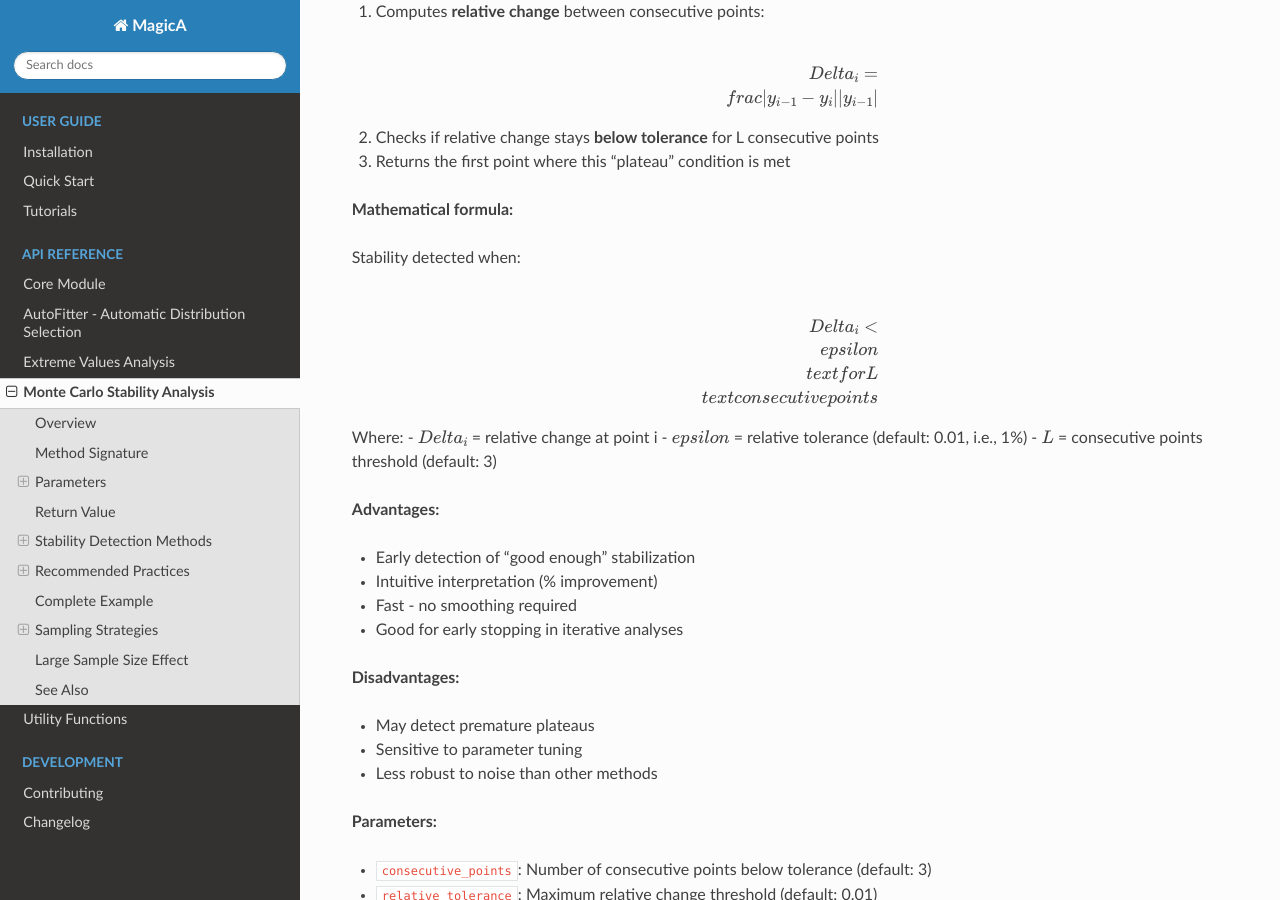
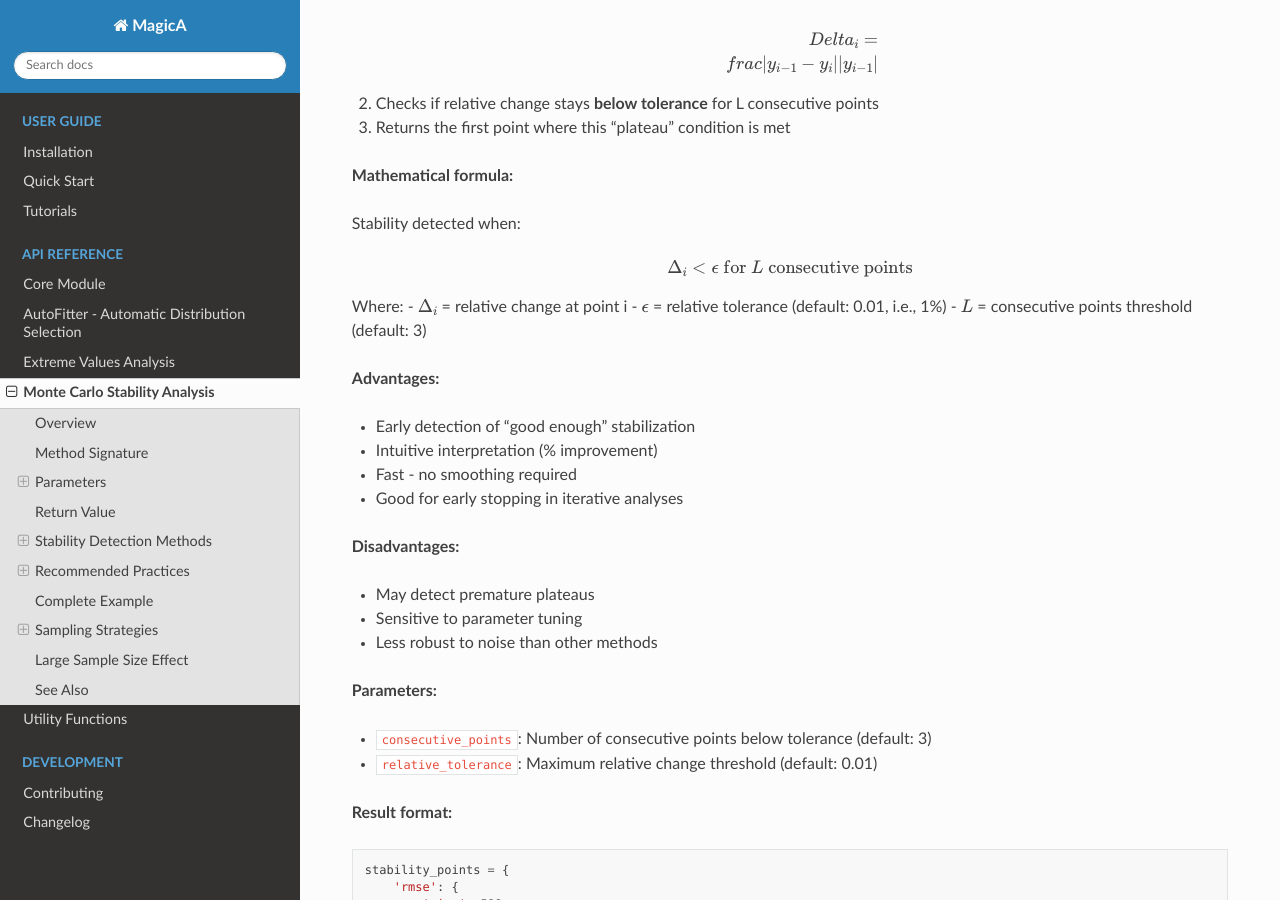
Before and after one commit to daniloceano/MagicA, a Sphinx documentation site: the page built from docs/source/api/monte_carlo.rst, in a window 1280 px wide and 900 px high, scrolled down 6895 px. Built offline with Sphinx 7.4.7 and the Read the Docs theme 3.1.0, drawn with Linux system fonts in a browser that asks for light colours; pages that are not in the unit, such as notebooks, are missing from menus; some of the changed text lies outside the part shown.

Commit message:
Fix LaTeX formatting in Monte Carlo documentation for clarity

```diff
--- a/docs/source/api/monte_carlo.rst
+++ b/docs/source/api/monte_carlo.rst
@@ -200,11 +200,11 @@ CV Method (Coefficient of Variation)
 
 .. math::
 
-    CV_n = \\frac{\\sigma_n}{\\mu_n}
+    CV_n = \frac{\sigma_n}{\mu_n}
 
 Where:
-- :math:`\\sigma_n` = standard deviation across repeats at size n
-- :math:`\\mu_n` = mean value across repeats at size n
+- :math:`\sigma_n` = standard deviation across repeats at size n
+- :math:`\mu_n` = mean value across repeats at size n
 
 **Advantages:**
 
@@ -257,7 +257,7 @@ Kneedle Method (Elbow Detection)
 
 .. math::
 
-    D_i = |y_i - (y_0 + (y_n - y_0) \\cdot \\frac{i}{n})|
+    D_i = |y_i - (y_0 + (y_n - y_0) \cdot \frac{i}{n})|
 
 Where:
 - :math:`D_i` = distance from reference line at point i
@@ -326,11 +326,11 @@ Stability detected when:
 
 .. math::
 
-    \\Delta_i < \\epsilon \\text{ for } L \\text{ consecutive points}
+    \Delta_i < \epsilon \text{ for } L \text{ consecutive points}
 
 Where:
-- :math:`\\Delta_i` = relative change at point i
-- :math:`\\epsilon` = relative tolerance (default: 0.01, i.e., 1%)
+- :math:`\Delta_i` = relative change at point i
+- :math:`\epsilon` = relative tolerance (default: 0.01, i.e., 1%)
 - :math:`L` = consecutive points threshold (default: 3)
 
 **Advantages:**
```
Also changed, not shown: docs/source/tutorials/monte_carlo.rst (+5 -5 lines).
